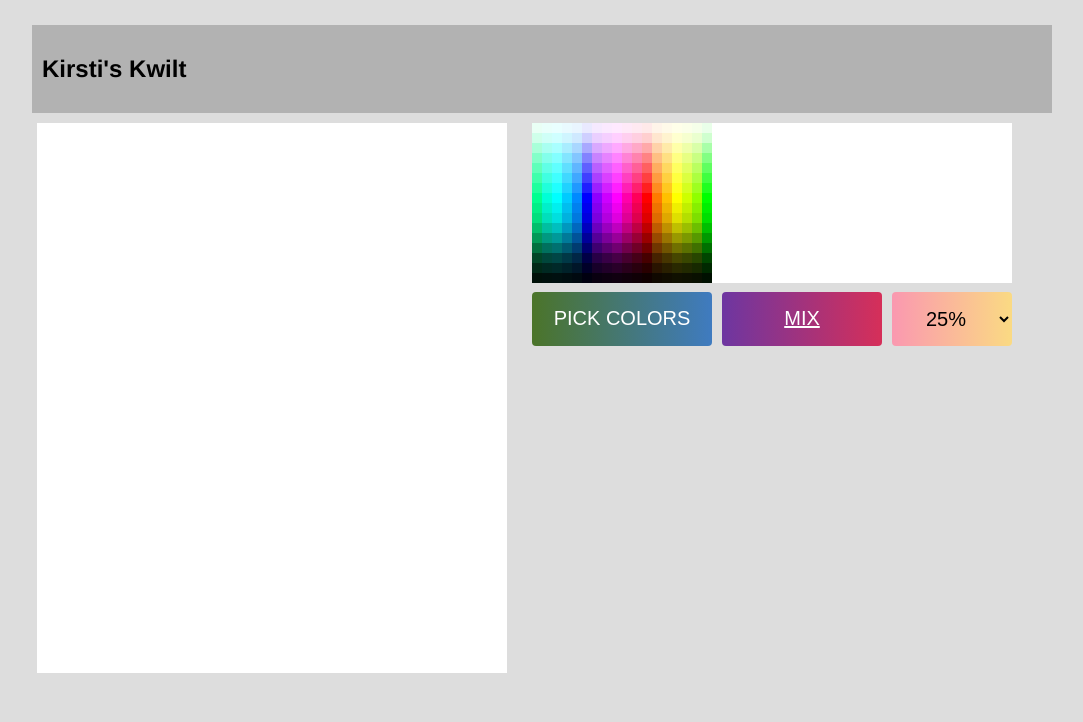
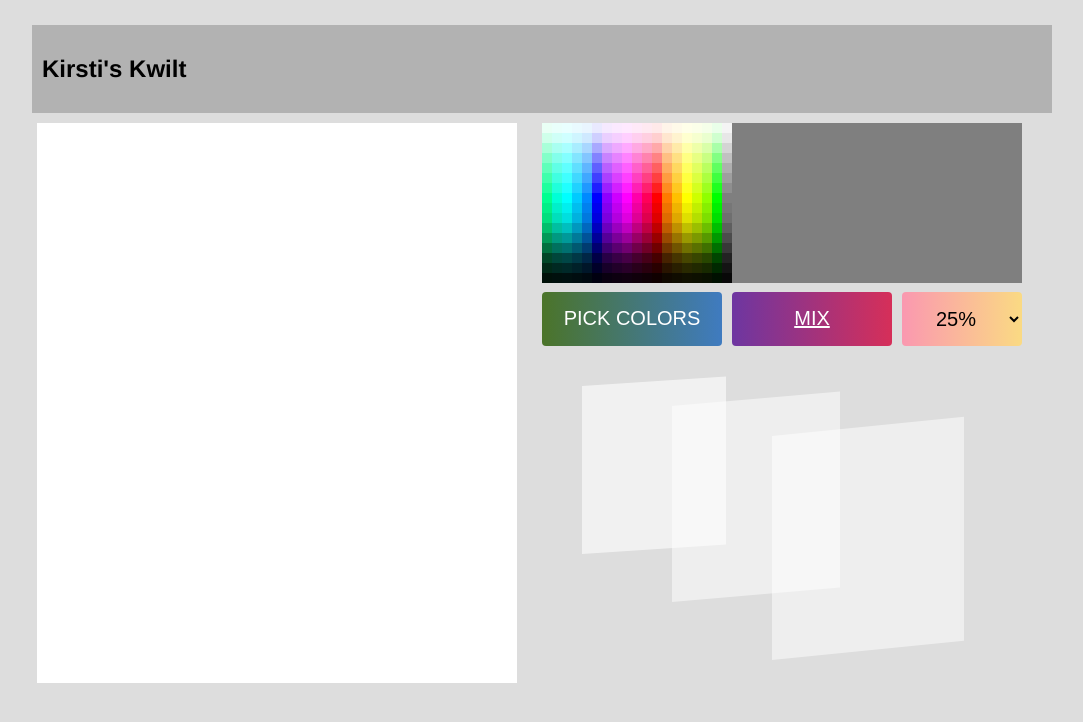
Before and after one commit to pounce-lang/kwilt, a plain HTML site: page index.html in a window 1280 px wide. Shown: the whole page, without its empty margins (83-1166 px from the left). Drawn offline with Linux system fonts and the light colour scheme.

Commit message:
Layer preview

```diff
--- a/index.html
+++ b/index.html
@@ -178,7 +178,7 @@
 
       <div class="col-container">
         <div class="paint-canvas">
-          <canvas width="470" height="550" style="width: 470px; height: 550px" id="canvas"></canvas>
+          <canvas width="480" height="560" style="width: 480px; height: 560px" id="canvas"></canvas>
         </div>
         <!-- <div class="row-container">
           <button id="pickBtn" class="pick-button">pick colors</button>
@@ -205,6 +205,10 @@
             <option selected="selected" value="0.25">25%</option>
             <option value="0.1">10%</option>
           </select>
+        </div>
+        <div class="palette-canvas">
+          <!-- layer-view-canvas -->
+          <canvas width="480" height="318" style="width: 480px; height: 318px" id="layer-view-canvas"></canvas>
         </div>
       </div>
     </div>
--- a/kwilt.js
+++ b/kwilt.js
@@ -11,7 +11,7 @@ publish_module import
 
 palette cb-init cb-clear
 # set up the colors of the palette for picking colors and mixing
-{x:0 y:0 w:600 h:200 color:{r:255 g:255 b:255 a:1}} cb-box
+{x:0 y:0 w:600 h:200 color:{r:127 g:127 b:127 a:1}} cb-box
 
 # [ '#f0f' '#f00' '#ff0' '#0f0' '#0ff' '#00f' '#f0f']
 # [ '#f0f' '#00f' '#0ff' '#0f0' '#ff0' '#f00' '#f0f' ] # reversed
@@ -31,11 +31,11 @@ uncons [drop] dip
 [boxit gx 10 + [] cons [gx] def] map drop
 [7.3 6.5 5.3 4.1 3 2 1 0]
 [0] [gy] def
-[{r:255 g:255 b:255} swap 8 / a set {x:0 w:180 h:10} swap color set gy y set cb-box] [layerit] def
+[{r:255 g:255 b:255} swap 8 / a set {x:0 w:190 h:10} swap color set gy y set cb-box] [layerit] def
 [layerit gy 10 + [] cons [gy] def] map drop
 
 [0.5 1 2 3.2 4.5 5.8 6.7 7.5]
-[{r:0 g:0 b:0} swap 8 / a set {x:0 w:180 h:10} swap color set gy y set cb-box] [layerit] def
+[{r:0 g:0 b:0} swap 8 / a set {x:0 w:190 h:10} swap color set gy y set cb-box] [layerit] def
 [layerit gy 10 + [] cons [gy] def] map drop
 
 [0.25] [mix-percent] def
@@ -43,7 +43,7 @@ uncons [drop] dip
     {w:20 h:20} swap merge picked-color mix-percent a set color set palette cb-box-ctx
 ] [mix-block] def
 
-[ x get 180 > mixPaletteMode and
+[ x get 190 > mixPaletteMode and
     [mix-block]
     [palette cb-color-at [] cons [picked-color] def]
   ifte
@@ -58,7 +58,12 @@ canvas cb-init cb-clear
 {x:0 y:0 w:1200 h:1200 color:{r:255 g:255 b:255 a:1}} cb-box
 
 [ x get 10 - 20 / 1 round 20 * x set y get 10 - 20 / 1 round 20 * y set
-  {w:20 h:20} swap merge picked-color color set cb-box
+  {w:20 h:20} swap merge picked-color color set
+  dup
+  canvas cb-box-ctx
+  [
+    layer-view-canvas cb-box-ctx
+  ] cons {xsc:0.3 ysc:0.3 xsk:0 ysk:-0.02 xtr:40 ytr:30} cb-transform
 ] [print-block] def
 
 [false] [mouse-button-down] def
@@ -79,6 +84,19 @@ set-palette-mode
 [drop set-palette-mode] [mousedown] mixBtn subscribe
 [drop reset-palette-mode] [mousedown] pickBtn subscribe
 
+
+#layer nav
+layer-view-canvas cb-init cb-clear
+[
+  {color:{r:255 g:255 b:255 a:0.6} x:0 y:0 w:480 h:560} cb-box
+] {xsc:0.3 ysc:0.3 xsk:0 ysk:-0.02 xtr:40 ytr:30} cb-transform
+[
+  {color:{r:255 g:255 b:255 a:0.5} x:0 y:0 w:480 h:560} cb-box
+] {xsc:0.35 ysc:0.35 xsk:0 ysk:-0.03 xtr:130 ytr:50} cb-transform
+[
+  {color:{r:255 g:255 b:255 a:0.5} x:0 y:0 w:480 h:560} cb-box
+] {xsc:0.4 ysc:0.4 xsk:0 ysk:-0.04 xtr:230 ytr:80} cb-transform
+
 `;
 const out = pounce.run(Pounce_ast.parse(pl+' ', {actions: parser_actions.parser_actions}), [], [pounce.words])[1][0];
 
```
